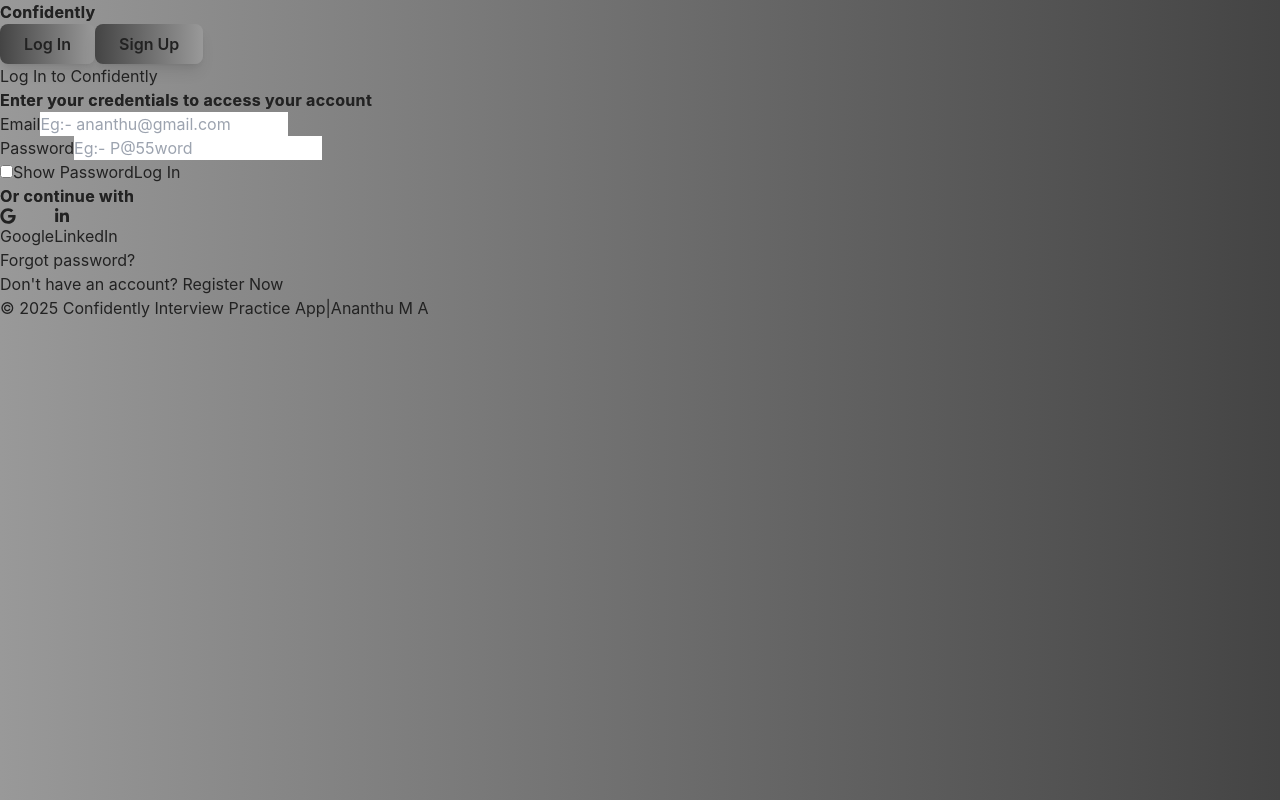
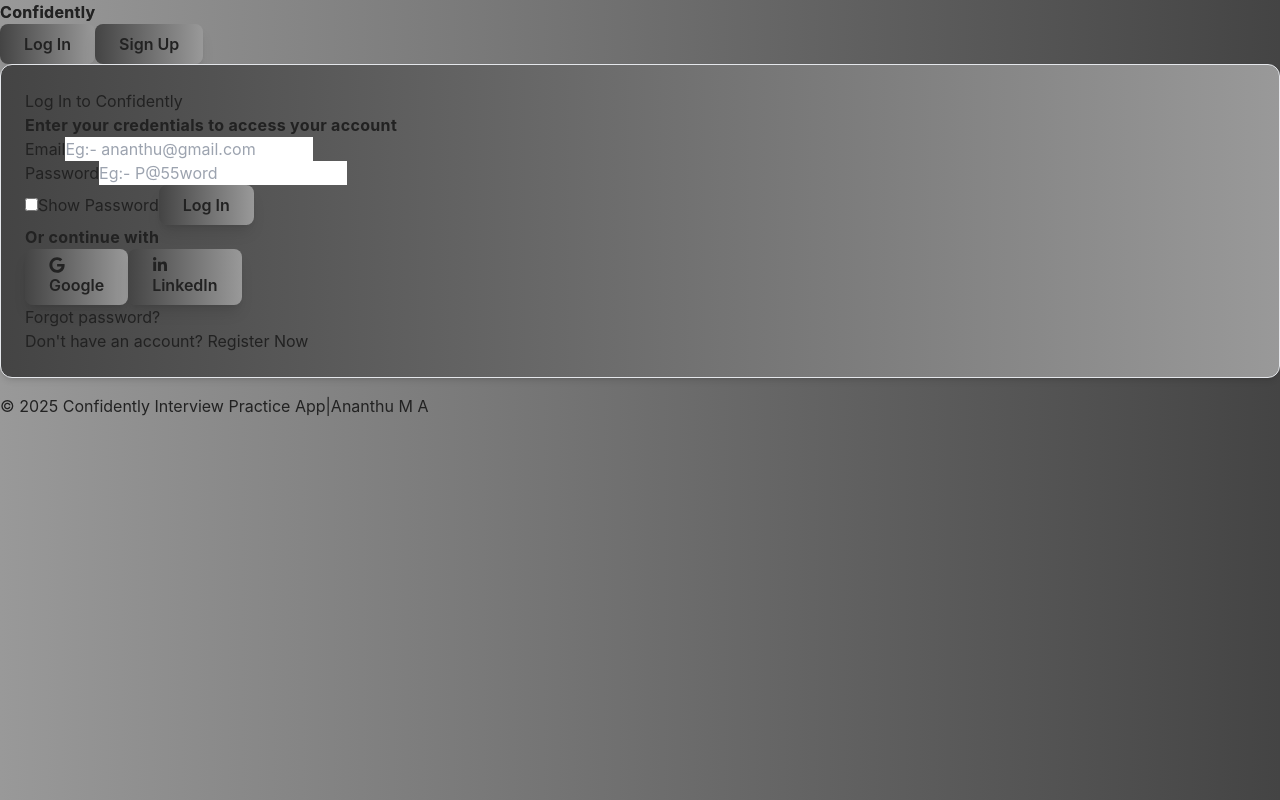
Before and after one commit to Ananthu-M-A/Confidently-Interview-Practicing-WebApp-NextJS-NestJS, a Next.js app in the folder frontend/: page /login in a window 1280 px wide. Built offline with nearby package versions, Linux system fonts and the light colour scheme; no server answers.

Commit message:
style: Updated Button Classes for Consistency and Improved Styling; Modified Footer Link Styles for Better Visibility

```diff
--- a/frontend/src/app/(user)/(auth)/login/page.tsx
+++ b/frontend/src/app/(user)/(auth)/login/page.tsx
@@ -63,7 +63,7 @@
   async function onSubmit(data: z.infer<typeof FormSchema>) {
     try {
       await login(data.email, data.password);
-      router.push('/user');
+      router.push("/user");
     } catch (error) {
       toast.error("Login failed. Please check your credentials.");
       console.error("Login failed:", error);
@@ -103,7 +103,7 @@
           exit={{ opacity: 0, y: -30 }}
           transition={{ duration: 0.5 }}
         >
-          <Card className="w-full max-w-sm sm:max-w-md md:max-w-lg mx-auto px-4 py-6 my-6 rounded-xl border-2 shadow-lg">
+          <Card className="card w-full max-w-sm sm:max-w-md md:max-w-lg mx-auto px-4 py-6 my-6 rounded-xl border-2 shadow-lg">
             <Form {...form}>
               <form onSubmit={form.handleSubmit(onSubmit)} className="w-full">
                 <CardHeader>
@@ -166,7 +166,10 @@
                       />
                       <span className="ml-2">Show Password</span>
                     </Label>
-                    <Button type="submit" className="font-bold w-full sm:w-auto">
+                    <Button
+                      type="submit"
+                      className="btn-primary font-bold w-full sm:w-auto"
+                    >
                       Log In
                     </Button>
                   </div>
@@ -178,7 +181,7 @@
               <Button
                 variant="outline"
                 onClick={handleGoogleLogin}
-                className="border border-black font-semibold flex items-center gap-2 px-4 py-2 text-sm"
+                className="btn-primary border border-black font-semibold flex items-center gap-2 px-4 py-2 text-sm"
               >
                 <FaGoogle className="text-red-600" />
                 Google
@@ -186,7 +189,7 @@
               <Button
                 variant="outline"
                 onClick={handleLinkedinLogin}
-                className="border border-black font-semibold flex items-center gap-2 px-4 py-2 text-sm"
+                className="btn-primary border border-black font-semibold flex items-center gap-2 px-4 py-2 text-sm"
               >
                 <FaLinkedinIn className="text-blue-600" />
                 LinkedIn
--- a/frontend/src/app/(user)/(auth)/reset-password/page.tsx
+++ b/frontend/src/app/(user)/(auth)/reset-password/page.tsx
@@ -53,7 +53,7 @@
   }
 
   return (
-    <Card className="w-full max-w-sm sm:max-w-md mx-auto px-4 py-6 my-6 rounded-xl border-2 shadow-lg">
+    <Card className="card w-full max-w-sm sm:max-w-md mx-auto px-4 py-6 my-6 rounded-xl border-2 shadow-lg">
       <Form {...form}>
         <form onSubmit={form.handleSubmit(onSubmit)} className="w-full">
           <CardHeader>
@@ -86,7 +86,7 @@
             />
           </CardContent>
           <CardContent className="text-center mt-4">
-            <Button type="submit" className="font-bold w-full sm:w-auto">
+            <Button type="submit" className="btn-primary font-bold w-full sm:w-auto">
               Send Password Reset Link
             </Button>
           </CardContent>
--- a/frontend/src/components/Footer.tsx
+++ b/frontend/src/components/Footer.tsx
@@ -14,7 +14,7 @@
           href="https://ananthuma.com"
           target="_blank"
           rel="noopener noreferrer"
-          className="inline-flex items-center gap-2 hover:text-blue-600 transition-colors"
+          className="inline-flex items-center gap-2 font-semibold hover:text-black hover:underline"
         >
           Ananthu M A
         </Link>
```
Also changed, not shown: frontend/src/app/(user)/(auth)/register/page.tsx (+4 -4 lines).
